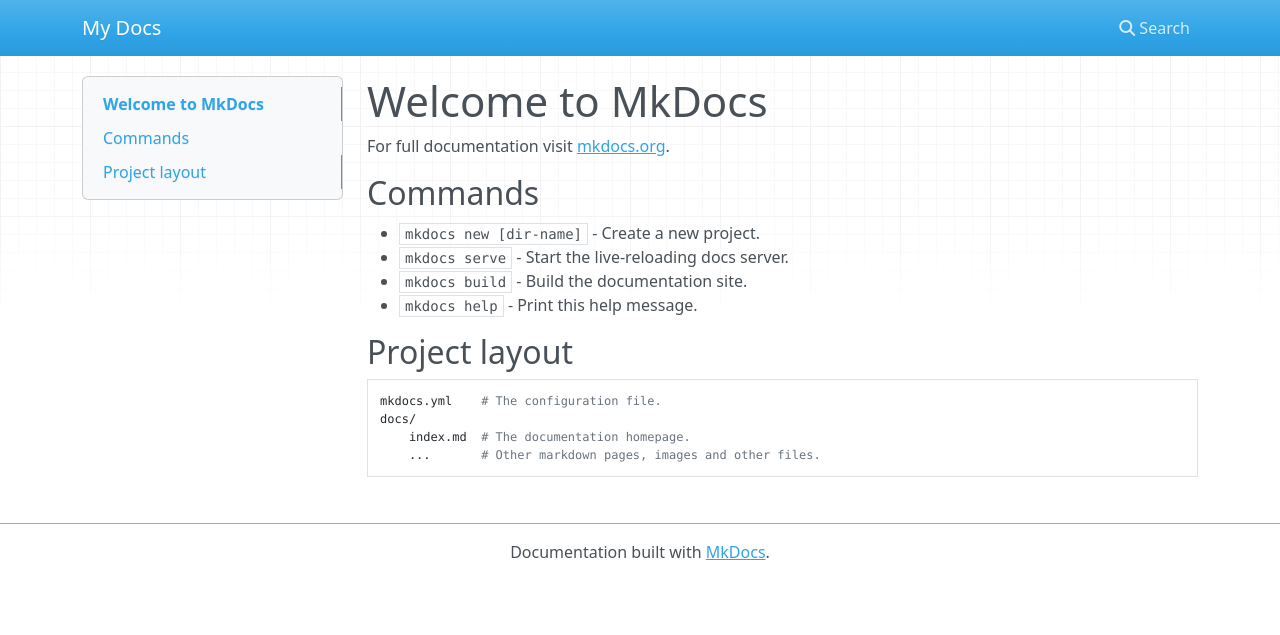
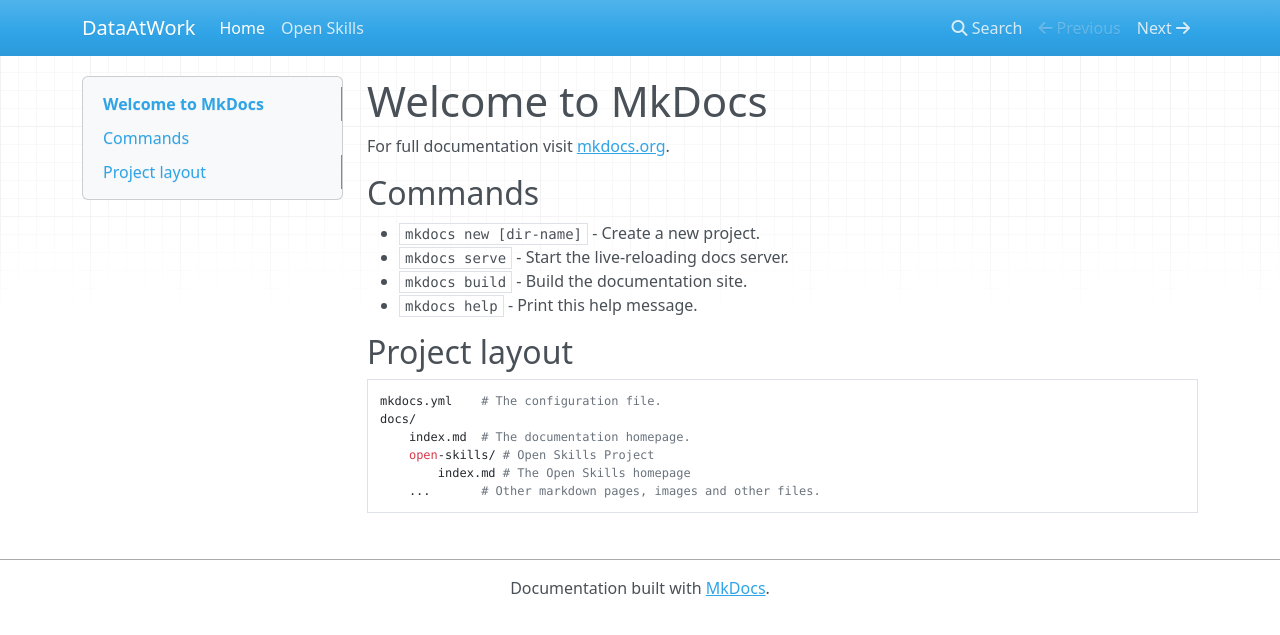
Before and after one commit to workforce-data-initiative/documentation, an MkDocs documentation site: the page built from docs/index.md, in a window 1280 px wide. Shown: the top 635 px of the page. Built offline with MkDocs 1.6.1, drawn with Linux system fonts in a browser that asks for light colours; nearby versions of some CDN libraries; old or Windows-style settings are respelled for this version of MkDocs.

Commit message:
Open Skills first draft

```diff
--- a/docs/index.md
+++ b/docs/index.md
@@ -14,4 +14,6 @@
     mkdocs.yml    # The configuration file.
     docs/
         index.md  # The documentation homepage.
+		open-skills/ # Open Skills Project
+			index.md # The Open Skills homepage
         ...       # Other markdown pages, images and other files.
--- a/mkdocs.yml
+++ b/mkdocs.yml
@@ -1 +1,4 @@
-site_name: My Docs
+site_name: DataAtWork
+pages:
+    - Home: index.md
+    - Open Skills: open-skills/index.md
```
Also changed, not shown: docs/open-skills/index.md (added, +13 -0 lines).
